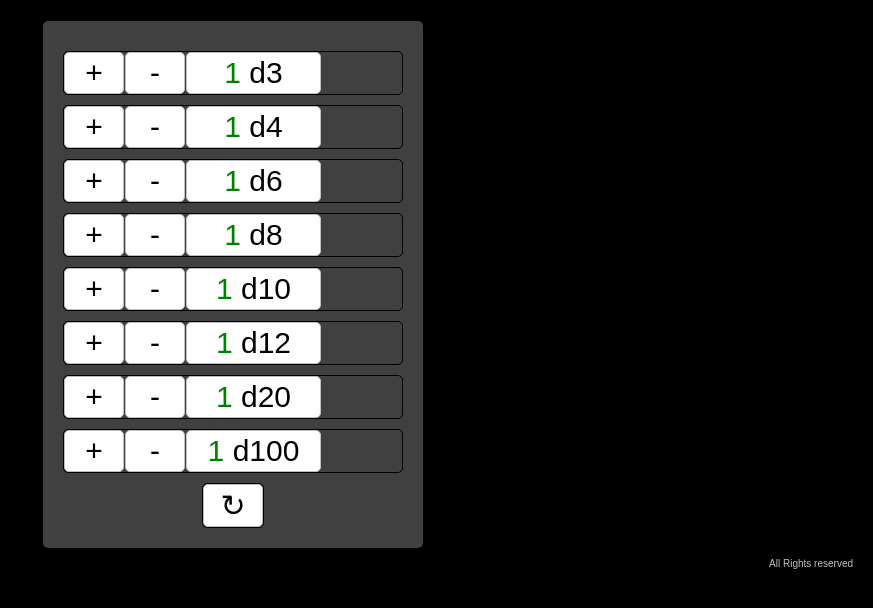
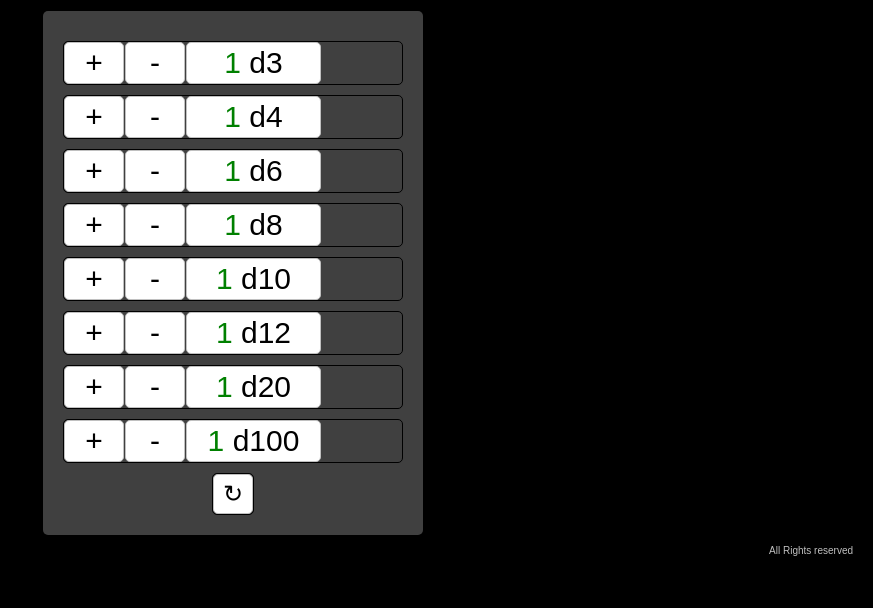
Before and after one commit to TMNeumann/dice-Roll, a PHP site: page / in a window 1280 px wide. Shown: the top 608 px of the page, without its empty margins (407-1280 px from the left). Run offline with PHP 8.4, Linux system fonts and the light colour scheme.

Commit message:
Update main.css

```diff
--- a/main.css
+++ b/main.css
@@ -13,7 +13,7 @@ body {
 	background: #000;
 }
 header {
-	padding: 10px;
+	padding: 5px;
 	border-bottom: solid 1px rgba(0,0,0,0.1);
 }
 footer p {
@@ -65,6 +65,11 @@ button {
 	margin: auto;
 	display: inline-block;
 }
+.diceGrid .refreshButton button {
+	font-size: 24px;
+   	 width: 40px;
+    	height: 40px;
+}
 #results  {
 	text-align: center;
 }
```
